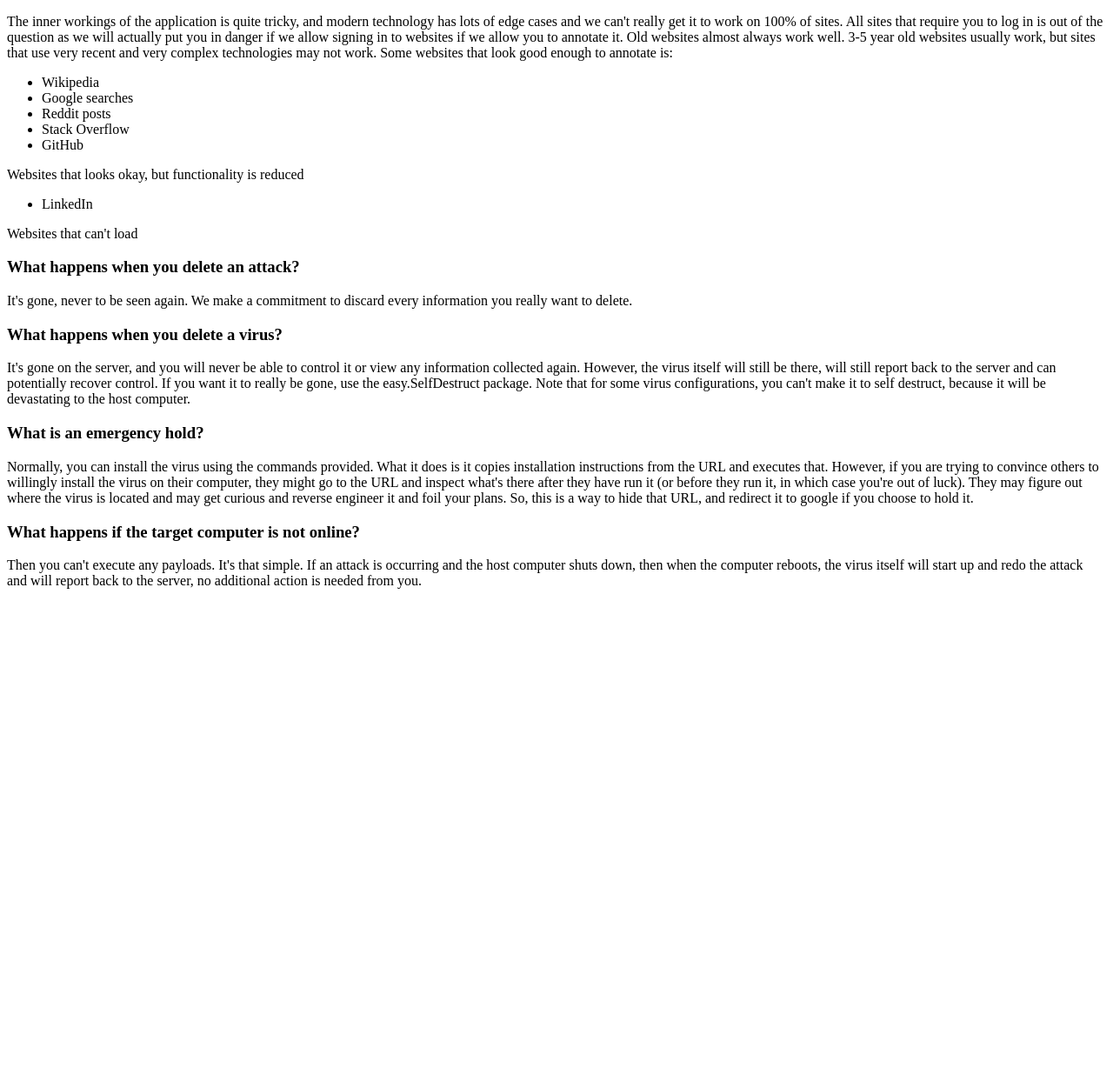
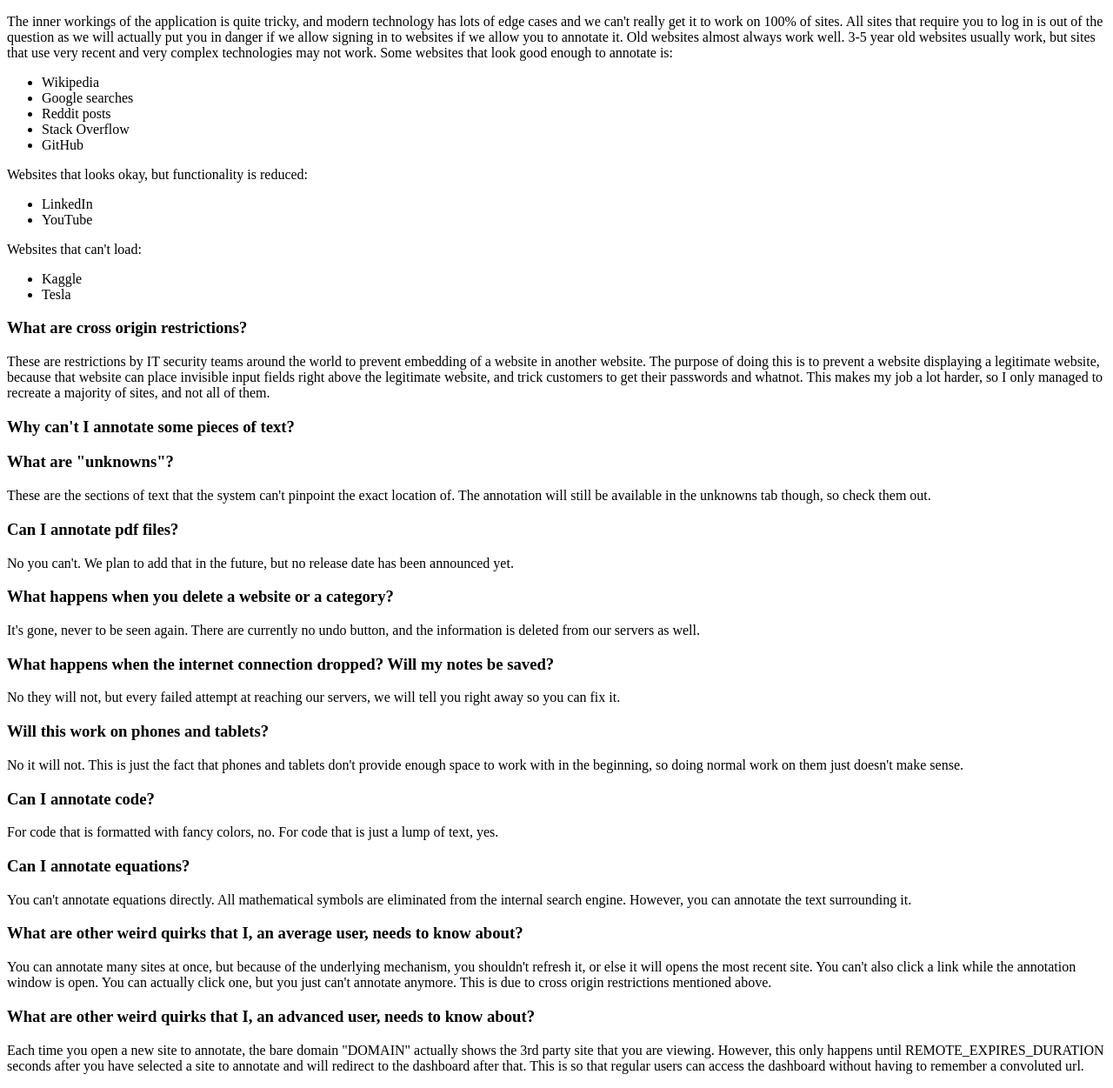
Before and after one commit to 157239n/NotesCapture, a PHP site: template code/view/faq.php in a window 1280 px wide. Shown: the part 136-1387 px from the top of the page at 87% size. Before the commit the page ends 813 px from the top, so only its background shows below. Run offline with PHP 8.4, Linux system fonts and the light colour scheme; the template is opened without the code that fills it, so the values that code supplies are empty; some libraries are stand-ins or nearby versions.

Commit message:
Runnable production state

```diff
--- a/code/basics.php
+++ b/code/basics.php
@@ -174,7 +174,7 @@
      */
     function get_title(string $url): string {
         try {
-            $str = file_get_contents($url);
+            $str = file_get_contents($url, false, stream_context_create(array('http' => array('timeout' => 1))));
             if ($str === false) return "";
             if (strlen($str) > 0) {
                 $str = trim(preg_replace('/\s+/', ' ', $str)); // supports line breaks inside <title>
--- a/code/consts.php
+++ b/code/consts.php
@@ -21,10 +21,9 @@
 define("DOMAIN_RESOURCES", CHARACTERISTIC_DOMAIN . "/resources");
 //define("SITE", "/9/8/7/6/5/4/3/2/1/0/9/8/7/6/5/4/3/2/1/site");
 define("SITE", "/9/8/7/6/5/4/3/2/1/site");
-define("SITE_DOMAIN", CHARACTERISTIC_DOMAIN . SITE);
 //define("PADDING_NUMBER", 20);
 define("PADDING_NUMBER", 10);
-
+define("REMOTE_EXPIRES_DURATION", 10); // used in setRemote
 
 // inner workings related
 define("NAME_LENGTH_LIMIT", 50);
--- a/code/controller/setRemote.php
+++ b/code/controller/setRemote.php
@@ -6,3 +6,4 @@
 $website = $websiteFactory->get($requestData->postCheck("websiteId"));
 $session->set("websiteId", $website->getWebsiteId());
 $session->set("remote", $website->getUrl());
+$session->set("remoteExpires", time() + REMOTE_EXPIRES_DURATION); // after 60 seconds, main dashboard will direct to main dashboard
--- a/code/model/Network/Router.php
+++ b/code/model/Network/Router.php
@@ -128,6 +128,8 @@
 
         header_remove();
         $curl = curl_init($redirectUrl);
+        curl_setopt($curl, CURLOPT_CONNECTTIMEOUT, 2);
+        curl_setopt($curl, CURLOPT_TIMEOUT, 10);
         curl_setopt($curl, CURLOPT_FOLLOWLOCATION, true);
         curl_setopt($curl, CURLOPT_HEADERFUNCTION, function ($curl, $header) {
             if (strpos($header, "Content-Type") === 0) header($header, true);
--- a/code/model/Singleton/HtmlTemplate.php
+++ b/code/model/Singleton/HtmlTemplate.php
@@ -42,9 +42,9 @@
             <div class="w3-bar-item w3-button w3-right w3-dropdown-hover w3-light-grey" style="height: 38px;"><i
                         class="material-icons">settings</i>
                 <div class="w3-dropdown-content w3-bar-block w3-card-4" style="position: fixed;right: 0; top: 38px;">
-                    <a href="https://virus.kelvinho.org/profile" class="w3-bar-item w3-button">Profile</a>
-                    <!-- TODO: fix links -->
-                    <a href="https://virus.kelvinho.org/logout" class="w3-bar-item w3-button">Sign out</a>
+                    <a href="<?php echo CHARACTERISTIC_DOMAIN; ?>/profile" class="w3-bar-item w3-button">Profile</a>
+                    <a href="<?php echo CHARACTERISTIC_DOMAIN; ?>/faq" class="w3-bar-item w3-button">FAQ</a>
+                    <a href="<?php echo CHARACTERISTIC_DOMAIN; ?>/logout" class="w3-bar-item w3-button">Sign out</a>
                 </div>
             </div>
             <?php if ($additionalCb2 != null) $additionalCb2(); ?>
--- a/code/resources/js/scripts.php
+++ b/code/resources/js/scripts.php
@@ -375,7 +375,7 @@
             highlight.updateDisplayMode(this.normalDisplayMode);
             this.updateUnknownAmount();
             // TODO: add the read more section, probably in FAQ
-            if (!this.highlights[this.highlights.length - 1].active) toast.display("Can't annotate! Comment is moved to unknown section. <a href='http://google.com' target='_blank'>Read more</a>");
+            if (!this.highlights[this.highlights.length - 1].active) toast.display("Can't annotate! Comment is moved to unknown section. <a href='<?php echo CHARACTERISTIC_DOMAIN; ?>/faq' target='_blank'>Read more</a>");
             $.ajax({
                 url: "<?php echo DOMAIN_CONTROLLER . "/addHighlight"; ?>",
                 type: "POST",
--- a/code/view/faq.php
+++ b/code/view/faq.php
@@ -10,9 +10,11 @@
 </head>
 <body>
 <?php if ($authenticator->authenticated()) {
-    HtmlTemplate::topNavigation();
-    echo "<br><br>";
+    HtmlTemplate::topNavigation(function () { ?>
+        <a class="w3-bar-item w3-button" href="<?php echo CHARACTERISTIC_DOMAIN; ?>/dashboard">Dashboard</a>
+    <?php });
 } ?>
+<br><br>
 <h2>Frequently asked questions</h2>
 <h3>How many websites can it work on?</h3>
 <p>The inner workings of the application is quite tricky, and modern technology has lots of edge cases and we can't
@@ -27,28 +29,49 @@
     <li>Stack Overflow</li>
     <li>GitHub</li>
 </ul>
-<p>Websites that looks okay, but functionality is reduced</p>
+<p>Websites that looks okay, but functionality is reduced:</p>
 <ul>
     <li>LinkedIn</li>
+    <li>YouTube</li>
 </ul>
-<p>Websites that can't load</p>
-<h3>What happens when you delete an attack?</h3>
-<p>It's gone, never to be seen again. We make a commitment to discard every information you really want to delete.</p>
-<h3>What happens when you delete a virus?</h3>
-<p>It's gone on the server, and you will never be able to control it or view any information collected again. However,
-    the virus itself will still be there, will still report back to the server and can potentially recover control. If
-    you want it to really be gone, use the easy.SelfDestruct package. Note that for some virus configurations, you can't
-    make it to self destruct, because it will be devastating to the host computer.</p>
-<h3>What is an emergency hold?</h3>
-<p>Normally, you can install the virus using the commands provided. What it does is it copies installation instructions
-    from the URL and executes that. However, if you are trying to convince others to willingly install the virus on
-    their computer, they might go to the URL and inspect what's there after they have run it (or before they run it, in
-    which case you're out of luck). They may figure out where the virus is located and may get curious and reverse
-    engineer it and foil your plans. So, this is a way to hide that URL, and redirect it to google if you choose to hold
+<p>Websites that can't load:</p>
+<ul>
+    <li>Kaggle</li>
+    <li>Tesla</li>
+</ul>
+<h3>What are cross origin restrictions?</h3>
+<p>These are restrictions by IT security teams around the world to prevent embedding of a website in another website.
+    The purpose of doing this is to prevent a website displaying a legitimate website, because that website can place
+    invisible input fields right above the legitimate website, and trick customers to get their passwords and whatnot.
+    This makes my job a lot harder, so I only managed to recreate a majority of sites, and not all of them.</p>
+<h3>Why can't I annotate some pieces of text?</h3>
+<h3>What are "unknowns"?</h3>
+<p>These are the sections of text that the system can't pinpoint the exact location of. The annotation will still be
+    available in the unknowns tab though, so check them out.</p>
+<h3>Can I annotate pdf files?</h3>
+<p>No you can't. We plan to add that in the future, but no release date has been announced yet.</p>
+<h3>What happens when you delete a website or a category?</h3>
+<p>It's gone, never to be seen again. There are currently no undo button, and the information is deleted from our
+    servers as well.</p>
+<h3>What happens when the internet connection dropped? Will my notes be saved?</h3>
+<p>No they will not, but every failed attempt at reaching our servers, we will tell you right away so you can fix
     it.</p>
-<h3>What happens if the target computer is not online?</h3>
-<p>Then you can't execute any payloads. It's that simple. If an attack is occurring and the host computer shuts down,
-    then when the computer reboots, the virus itself will start up and redo the attack and will report back to the
-    server, no additional action is needed from you.</p>
+<h3>Will this work on phones and tablets?</h3>
+<p>No it will not. This is just the fact that phones and tablets don't provide enough space to work with in the
+    beginning, so doing normal work on them just doesn't make sense.</p>
+<h3>Can I annotate code?</h3>
+<p>For code that is formatted with fancy colors, no. For code that is just a lump of text, yes.</p>
+<h3>Can I annotate equations?</h3>
+<p>You can't annotate equations directly. All mathematical symbols are eliminated from the internal search engine.
+    However, you can annotate the text surrounding it.</p>
+<h3>What are other weird quirks that I, an average user, needs to know about?</h3>
+<p>You can annotate many sites at once, but because of the underlying mechanism, you shouldn't refresh it, or else it
+    will opens the most recent site. You can't also click a link while the annotation window is open. You can actually
+    click one, but you just can't annotate anymore. This is due to cross origin restrictions mentioned above.</p>
+<h3>What are other weird quirks that I, an advanced user, needs to know about?</h3>
+<p>Each time you open a new site to annotate, the bare domain "<?php echo DOMAIN; ?>" actually shows the 3rd party site
+    that you are viewing. However, this only happens until <?php echo REMOTE_EXPIRES_DURATION; ?> seconds after you have
+    selected a site to annotate and will redirect to the dashboard after that. This is so that regular users can access
+    the dashboard without having to remember a convoluted url.</p>
 <?php HtmlTemplate::scripts(); ?>
 </html>
```
Also changed, not shown: code/model/Category/Category.php (+7 -3 lines), code/model/Category/CategoryFactory.php (+14 -10 lines), code/routes/basics.php (+15 -6 lines), code/test.php (+8 -1 lines), code/view/dashboard.php (+10 -2 lines), code/view/profile.php (+5 -9 lines), code/view/site.php (+36 -4 lines), 4 other files.
